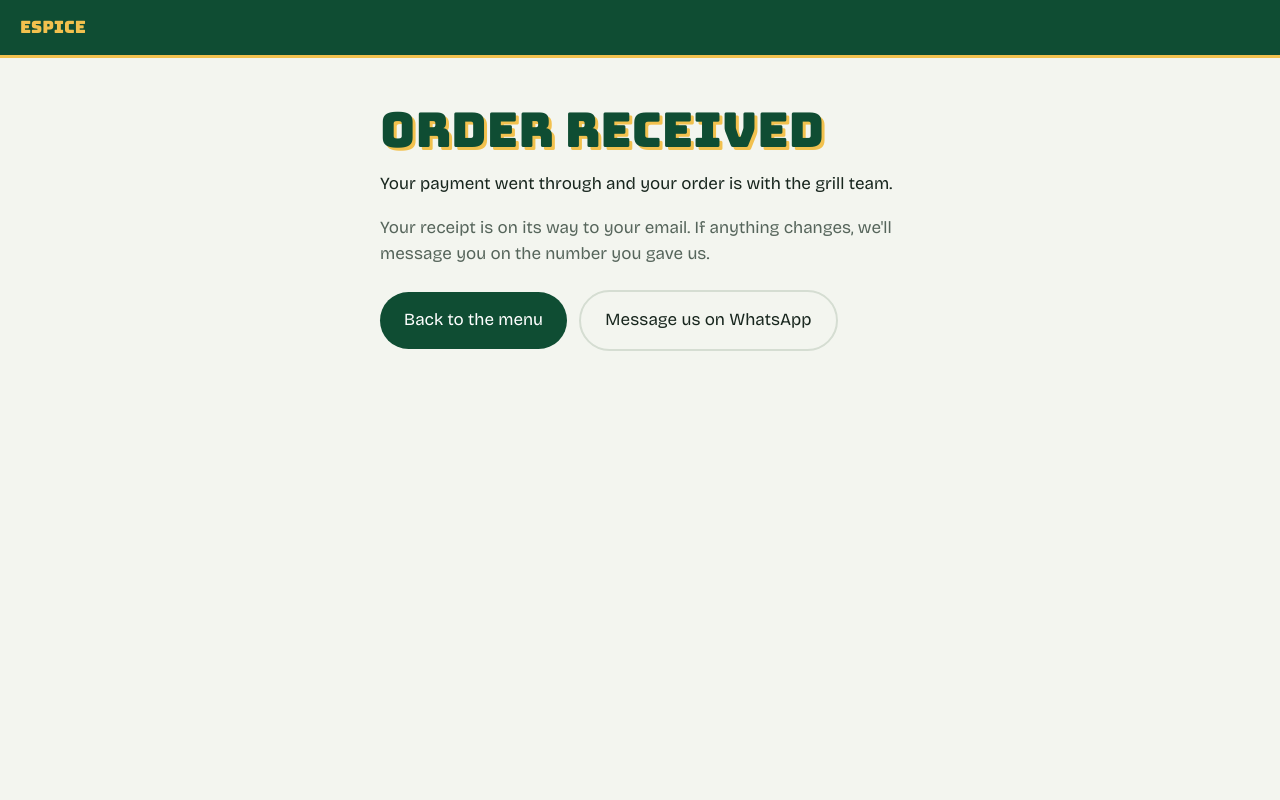
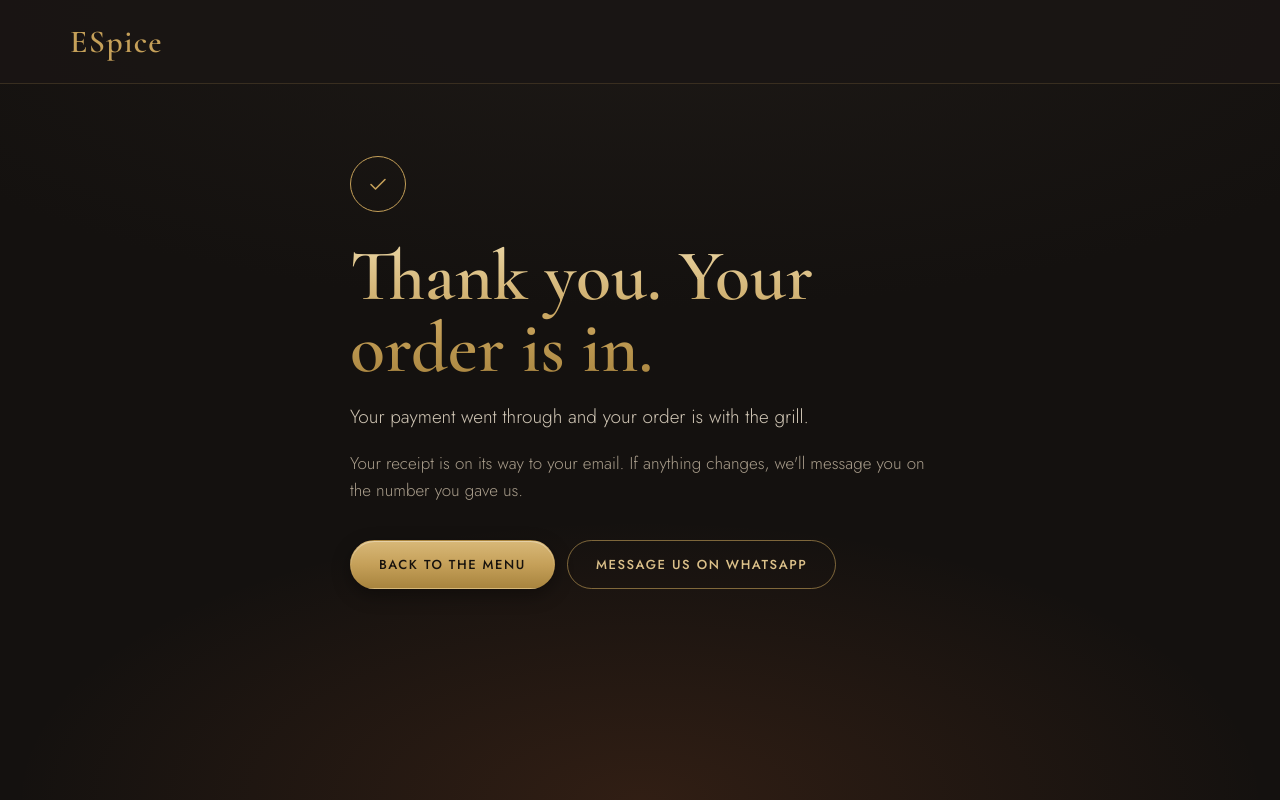
Before and after one commit to ewiabeng23/ESpice, a website: page success.html in a window 1280 px wide. Drawn offline with nearby package versions, Linux system fonts and the light colour scheme.

Commit message:
Restyle order confirmation page

```diff
--- a/success.html
+++ b/success.html
@@ -3,59 +3,72 @@
 <head>
 <meta charset="utf-8">
 <meta name="viewport" content="width=device-width, initial-scale=1, viewport-fit=cover">
-<title>Order received</title>
-<meta name="theme-color" content="#0F4D33">
+<title>Order received | ESpice</title>
+<meta name="theme-color" content="#1A1614">
+<meta name="color-scheme" content="dark">
 <meta name="robots" content="noindex">
 <link rel="preconnect" href="https://fonts.googleapis.com">
 <link rel="preconnect" href="https://fonts.gstatic.com" crossorigin>
-<link href="https://fonts.googleapis.com/css2?family=Bungee&family=Bricolage+Grotesque:opsz,wght@12..96,400..800&display=swap" rel="stylesheet">
+<link href="https://fonts.googleapis.com/css2?family=Cormorant+Garamond:ital,wght@0,500;0,600;1,400&family=Jost:wght@300..600&display=swap" rel="stylesheet">
 <style>
-:root{--board:#0F4D33;--gold:#F2C14E;--pepper:#C62D1F;--paper:#F3F5EF;--surface:#fff;--ink:#18261E;--muted:#56655B;--line:#D5DDD2;
-  box-sizing:border-box;padding-top:env(safe-area-inset-top,0px);padding-bottom:env(safe-area-inset-bottom,0px)}
-@media (prefers-color-scheme:dark){:root:not([data-theme="light"]){--paper:#0E1812;--surface:#15221A;--ink:#E7EEE4;--muted:#9DAEA2;--line:#253629}}
-:root[data-theme="dark"]{--paper:#0E1812;--surface:#15221A;--ink:#E7EEE4;--muted:#9DAEA2;--line:#253629}
+:root{--board:#1A1614;--paper:#14110F;--surface:#1D1916;--gold:#C5A059;--gold-soft:#DCC18A;--ink:#F5F0E6;--muted:#A99D8B;--line:rgba(197,160,89,.18);--heat-ink:#EACBA2;
+  --display:"Cormorant Garamond",Georgia,"Times New Roman",serif;--body:"Jost","Helvetica Neue",Arial,sans-serif;
+  box-sizing:border-box;padding-top:env(safe-area-inset-top,0px);padding-bottom:env(safe-area-inset-bottom,0px);color-scheme:dark}
+@media (prefers-color-scheme:dark){:root:not([data-theme="light"]){--paper:#14110F}}
+:root[data-theme="dark"]{--paper:#14110F}
 *,*::before,*::after{box-sizing:border-box}
-body{margin:0;background:var(--paper);color:var(--ink);font:17px/1.55 "Bricolage Grotesque","Segoe UI",system-ui,sans-serif}
-.top{background:var(--board);border-bottom:3px solid var(--gold);padding:14px 20px}
-.top a{font-family:"Bungee","Arial Black",sans-serif;color:var(--gold);text-decoration:none}
-main{max-width:560px;margin:0 auto;padding:48px 20px 64px}
-h1{font-family:"Bungee","Arial Black",sans-serif;font-weight:400;color:var(--board);font-size:clamp(34px,8vw,48px);line-height:1;margin:0 0 14px;text-shadow:3px 3px 0 var(--gold)}
-@media (prefers-color-scheme:dark){:root:not([data-theme="light"]) h1{color:var(--gold);text-shadow:3px 3px 0 var(--pepper)}}
-.card{background:var(--surface);border:1px solid var(--line);border-radius:16px;padding:20px;margin:26px 0}
+body{margin:0;min-height:100%;background:radial-gradient(70% 50% at 50% 100%,rgba(224,110,50,.14),transparent 70%) fixed,radial-gradient(120% 70% at 50% 0%,#1D1916 0%,var(--paper) 55%) fixed var(--paper);color:var(--ink);font:300 17px/1.6 var(--body);-webkit-font-smoothing:antialiased}
+header{background:rgba(26,22,20,.9);border-bottom:1px solid var(--line)}
+.bar{max-width:1180px;margin:0 auto;padding:16px 20px}
+.brand{font-family:var(--display);font-weight:600;font-size:32px;letter-spacing:.04em;color:var(--gold);text-decoration:none}
+main{max-width:620px;margin:0 auto;padding:72px 20px 96px}
+.tick{width:56px;height:56px;border-radius:50%;border:1px solid var(--gold);display:grid;place-items:center;margin-bottom:28px}
+.tick svg{width:24px;height:24px;color:var(--gold)}
+h1{font-family:var(--display);font-weight:600;font-size:clamp(46px,9vw,72px);line-height:1;margin:0 0 18px;
+  background:linear-gradient(180deg,#EAD5A4 0%,#C5A059 60%,#A8843E 100%);-webkit-background-clip:text;background-clip:text;color:transparent}
+.lead{color:#CFC5B4;font-size:19px;margin:0}
+.card{border:1px solid var(--line);background:rgba(29,25,22,.7);border-radius:6px;margin:40px 0;padding:6px 22px}
 .card ul{list-style:none;margin:0;padding:0}
-.card li{display:flex;justify-content:space-between;gap:16px;padding:8px 0;border-bottom:1px solid var(--line)}
-.card li:last-child{border-bottom:0;font-weight:800}
+.card li{display:flex;justify-content:space-between;gap:16px;padding:14px 0;border-bottom:1px solid var(--line)}
+.card li span:last-child{color:var(--gold);white-space:nowrap}
+.card li small{display:block;color:var(--heat-ink);font-size:13px}
+.card li:last-child{border-bottom:0;font-family:var(--display);font-weight:600;font-size:24px}
 .muted{color:var(--muted)}
-.btn{display:inline-flex;align-items:center;justify-content:center;font:700 16px/1 inherit;padding:15px 24px;border-radius:999px;text-decoration:none;margin:6px 8px 0 0}
-.btn-board{background:var(--board);color:#fff}
-.btn-line{border:2px solid var(--line);color:var(--ink)}
-:focus-visible{outline:3px solid var(--pepper);outline-offset:3px}
+.actions{display:flex;flex-wrap:wrap;gap:12px;margin-top:36px}
+.btn{display:inline-flex;align-items:center;justify-content:center;font:500 13px/1 var(--body);text-transform:uppercase;letter-spacing:.12em;padding:17px 28px;border-radius:999px;text-decoration:none;border:1px solid transparent}
+.btn-gold{background:linear-gradient(180deg,#D8B878 0%,#C5A059 50%,#A8843E 100%);color:#17120D;box-shadow:inset 0 1px 0 rgba(255,255,255,.35),0 6px 18px rgba(0,0,0,.35)}
+.btn-gold:hover{background:linear-gradient(180deg,#E6C98C 0%,#D1AD66 50%,#B38E47 100%)}
+.btn-ghost{border-color:rgba(197,160,89,.6);color:var(--gold-soft)}
+.btn-ghost:hover{border-color:var(--gold);background:rgba(197,160,89,.08)}
+:focus-visible{outline:2px solid var(--gold-soft);outline-offset:3px}
 </style>
 </head>
 <body>
-<header class="top"><a href="/" data-fill="name">ESpice</a></header>
+<header><div class="bar"><a class="brand" href="/">ESpice</a></div></header>
 <main>
-  <h1>Order received</h1>
-  <p id="lead">Your payment went through and your order is with the grill team.</p>
+  <div class="tick" aria-hidden="true"><svg viewBox="0 0 24 24" fill="none" stroke="currentColor" stroke-width="1.6" stroke-linecap="round" stroke-linejoin="round"><path d="M5 12.5l4.5 4.5L19 7.5"/></svg></div>
+  <h1>Thank you. Your order is in.</h1>
+  <p class="lead" id="lead">Your payment went through and your order is with the grill.</p>
   <div class="card" id="summary" hidden></div>
   <p class="muted">Your receipt is on its way to your email. If anything changes, we'll message you on the number you gave us.</p>
-  <a class="btn btn-board" href="/">Back to the menu</a>
-  <a class="btn btn-line" id="waLink" target="_blank" rel="noopener">Message us on WhatsApp</a>
+  <div class="actions">
+    <a class="btn btn-gold" href="/">Back to the menu</a>
+    <a class="btn btn-ghost" id="waLink" target="_blank" rel="noopener">Message us on WhatsApp</a>
+  </div>
 </main>
 <script src="shop.js"></script>
 <script>
 (function(){
   var S = Shop.SHOP;
-  document.querySelectorAll("[data-fill='name']").forEach(function(el){ el.textContent = S.name; });
   document.getElementById("waLink").href = "https://wa.me/" + S.whatsapp + "?text=" + encodeURIComponent("Hi " + S.name + ", I have a question about my order.");
   function esc(s){ return String(s).replace(/[&<>"']/g, function(c){ return {"&":"&amp;","<":"&lt;",">":"&gt;",'"':"&quot;","'":"&#39;"}[c]; }); }
   var last = null;
   try { last = JSON.parse(localStorage.getItem("suya-last-order") || "null"); localStorage.removeItem("suya-basket-v1"); } catch(e){}
   if (!last) return;
   document.getElementById("lead").textContent = last.fulfilment === "delivery"
-    ? "Payment received. We'll deliver your order around " + last.when + "."
-    : "Payment received. Your order will be ready to collect at " + last.when + " from " + S.address + ".";
-  var rows = last.lines.map(function(l){ return "<li><span>" + l.qty + " \u00d7 " + esc(l.name) + (l.spiceLabel ? " (" + esc(l.spiceLabel) + ")" : "") + "</span><span>" + Shop.formatPrice(l.total) + "</span></li>"; });
+    ? "We'll deliver your order around " + last.when + "."
+    : "Your order will be ready to collect at " + last.when + " from " + S.address + ".";
+  var rows = last.lines.map(function(l){ return "<li><span>" + l.qty + " \u00d7 " + esc(l.name) + (l.spiceLabel ? "<small>" + esc(l.spiceLabel) + "</small>" : "") + "</span><span>" + Shop.formatPrice(l.total) + "</span></li>"; });
   if (last.deliveryFee) rows.push("<li><span>Delivery</span><span>" + Shop.formatPrice(last.deliveryFee) + "</span></li>");
   rows.push("<li><span>Total paid</span><span>" + Shop.formatPrice(last.total) + "</span></li>");
   var box = document.getElementById("summary"); box.innerHTML = "<ul>" + rows.join("") + "</ul>"; box.hidden = false;
```
